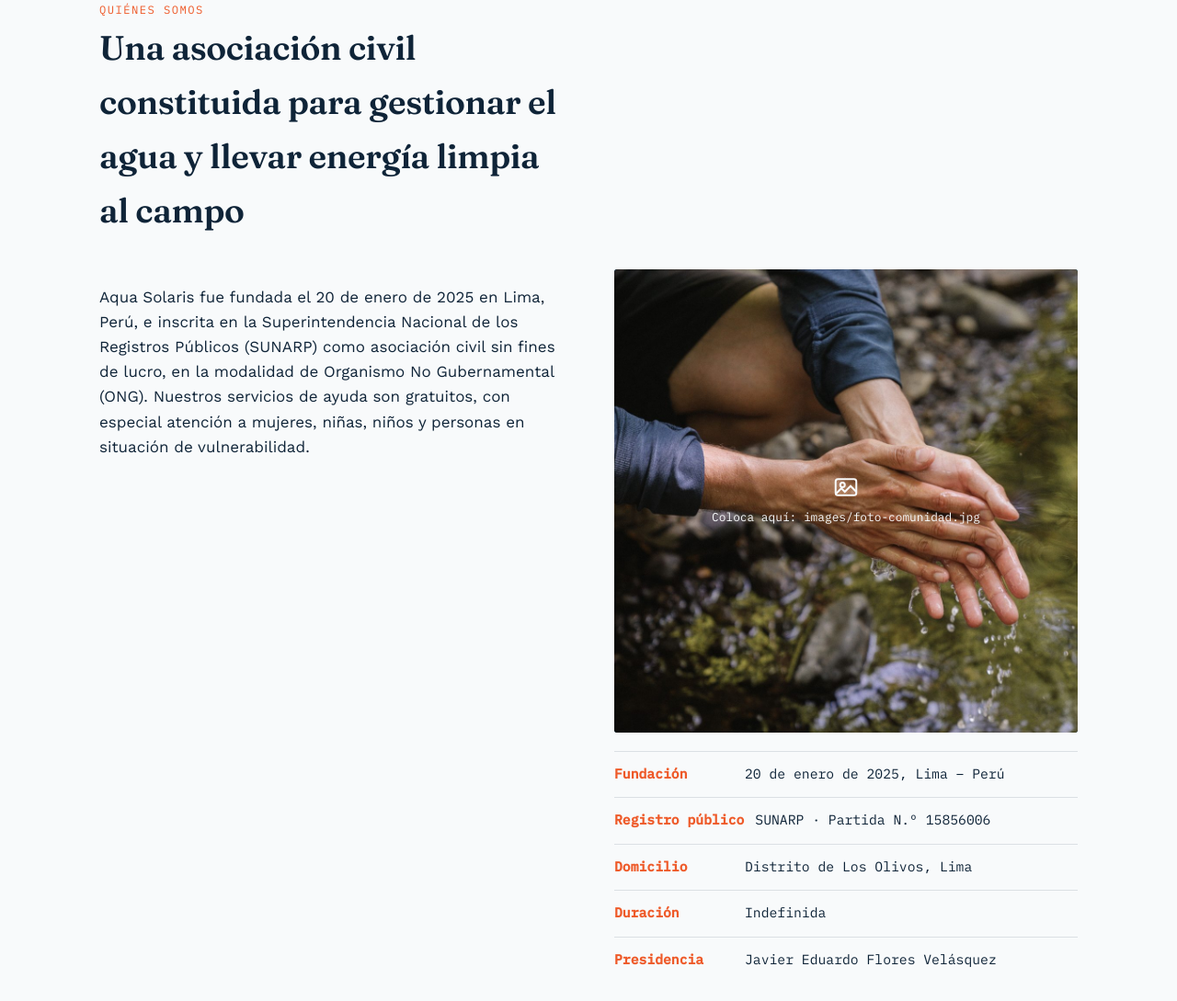
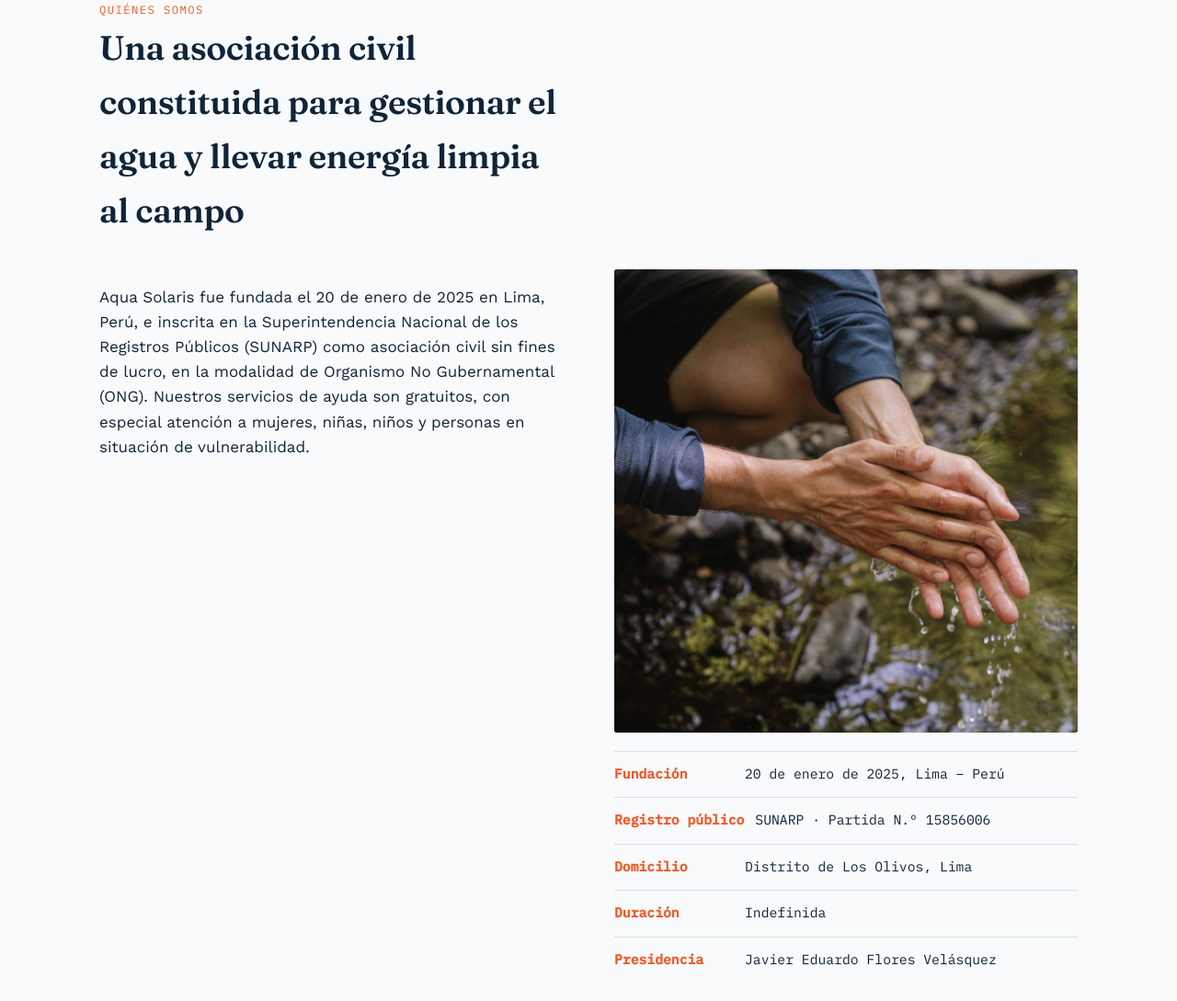
Before and after one commit to JavierFlores1804/aquasolaris-web, a plain HTML site: page index.html in a window 1280 px wide. Shown: the part 761-1850 px from the top of the page at 92% size. Drawn offline with nearby package versions, Linux system fonts and the light colour scheme.

Commit message:
Update photo fallback display style to 'none'
Changed the fallback display style for the photo element from 'flex' to 'none'.

```diff
--- a/index.html
+++ b/index.html
@@ -306,7 +306,7 @@
           <!-- Reemplaza con: <img src="images/foto-comunidad.jpg" alt="Comunidad rural beneficiaria"> -->
           <div class="about-photo">
             <img src="images/foto-comunidad.jpg" alt="Comunidad rural beneficiaria de Aqua Solaris" onerror="this.style.display='none'; this.parentElement.querySelector('.photo-fallback').style.display='flex';">
-            <div class="photo-fallback" style="display:flex; position:absolute; inset:0; align-items:center; justify-content:center; flex-direction:column; gap:8px; color:var(--paper); font-family:'IBM Plex Mono',monospace; font-size:0.8rem; text-align:center; padding:20px;">
+            <div class="photo-fallback" style="display:none; position:absolute; inset:0; align-items:center; justify-content:center; flex-direction:column; gap:8px; color:var(--paper); font-family:'IBM Plex Mono',monospace; font-size:0.8rem; text-align:center; padding:20px;">
               <svg viewBox="0 0 24 24" width="30" height="30" fill="none" stroke="currentColor" stroke-width="1.6" aria-hidden="true"><rect x="3" y="5" width="18" height="14" rx="2"/><circle cx="9" cy="10" r="2"/><path d="M21 16l-5-5-5 5-3-3-5 5"/></svg>
               <span data-i18n="photo_placeholder_1">Coloca aquí: images/foto-comunidad.jpg</span>
             </div>
```
